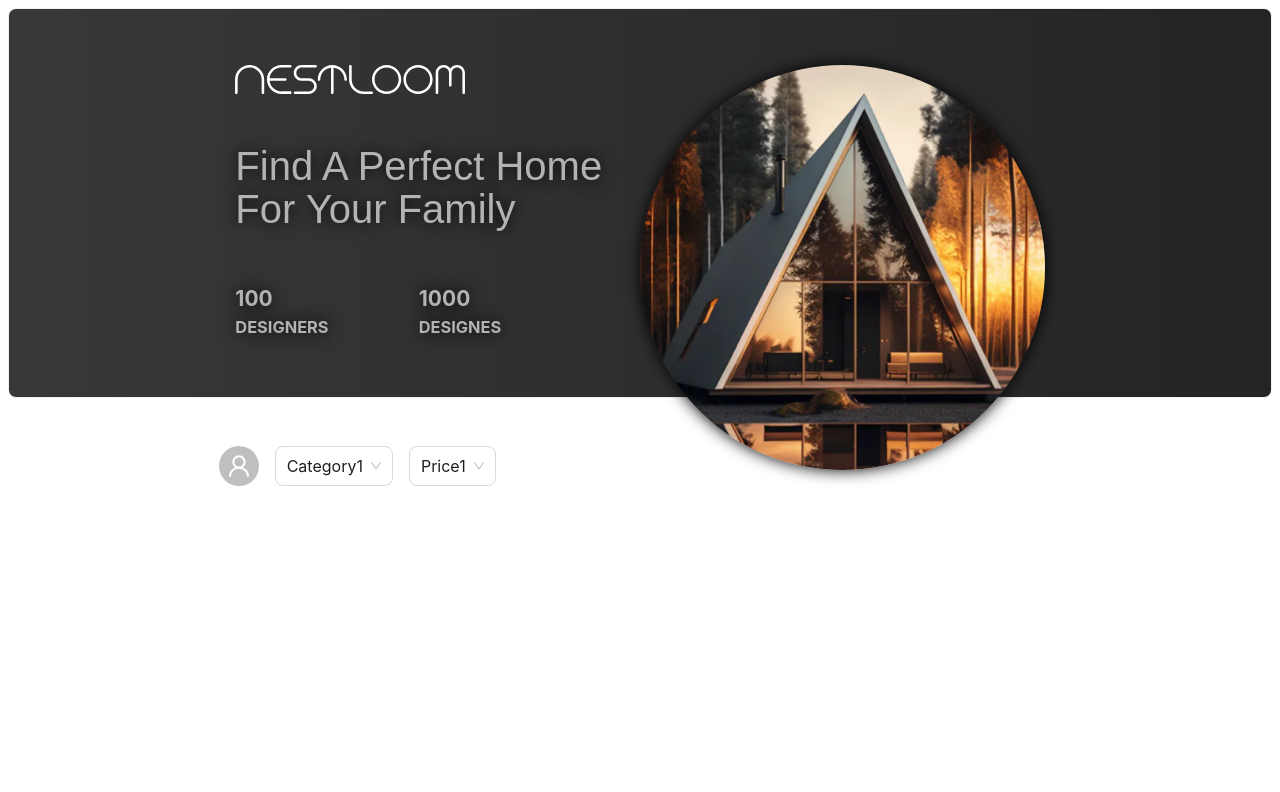
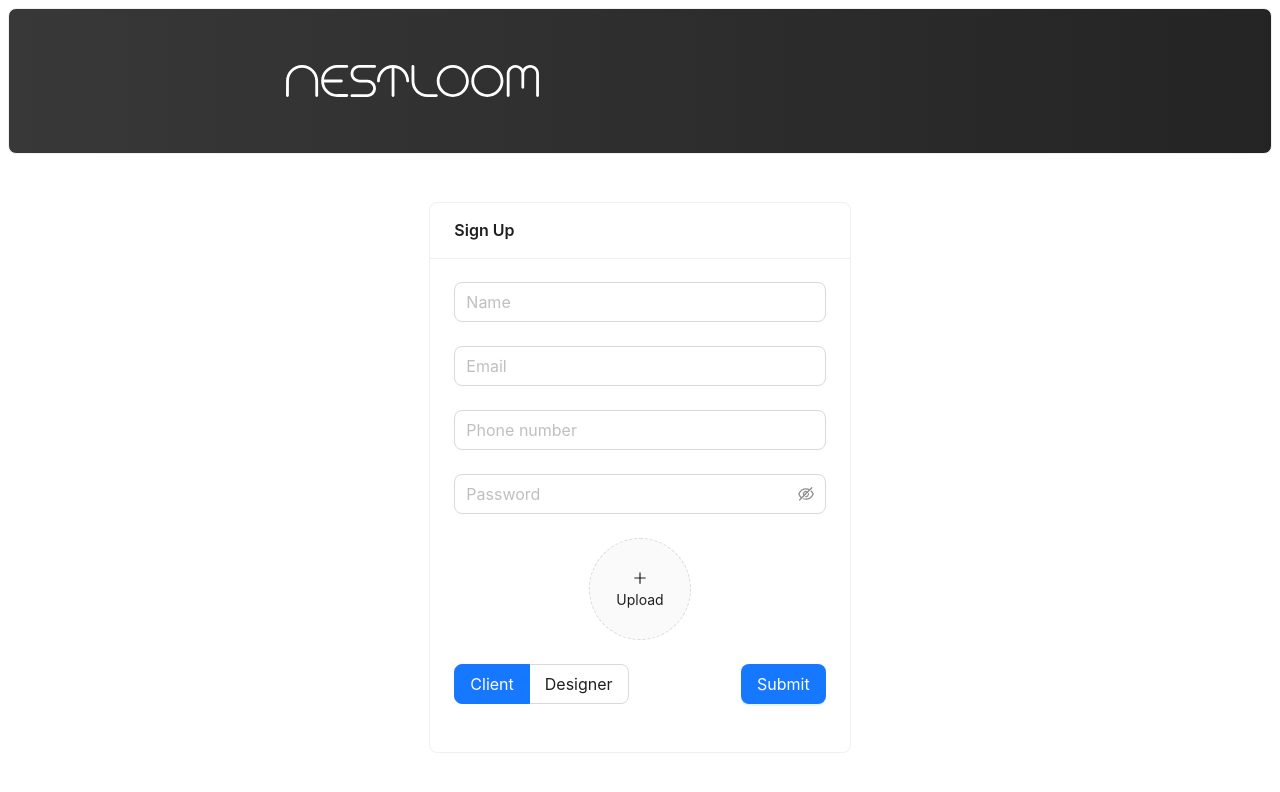
Before and after one commit to LAdam-ix/pb138-catalogue-of-houses, a React (Vite) app in the folder frontend/: page /signup in a window 1280 px wide. Shown: the top 792 px of the page. Built offline with nearby package versions, Linux system fonts and the light colour scheme.

Commit message:
feat(components): adds signup components

```diff
--- a/frontend/src/App.tsx
+++ b/frontend/src/App.tsx
@@ -1,7 +1,15 @@
+import { Route, Routes } from "react-router-dom";
+
 import { MainIndex } from "./components/main";
+import { SignUp } from "./components/sign/SignUp";
 
 function App() {
-  return <MainIndex />;
+  return (
+    <Routes>
+      <Route path="/" element={<MainIndex />} />
+      <Route path="signup" element={<SignUp />} />
+    </Routes>
+  )
 }
 
 export default App;
--- a/frontend/src/components/main/Header.tsx
+++ b/frontend/src/components/main/Header.tsx
@@ -18,7 +18,7 @@ export const Header = () => {
               <Space direction="vertical" size="large">
                 <Row>
                   <Col span={15}>
-                    <Image src={logo} alt="Logo" />
+                    <Image preview={false} src={logo} alt="Logo" />
                   </Col>
                 </Row>
                 <Row>
--- a/frontend/src/components/main/Panel.tsx
+++ b/frontend/src/components/main/Panel.tsx
@@ -1,11 +1,12 @@
 import { UserOutlined } from "@ant-design/icons";
 import { Row, Col, Avatar, Select, Space, Popover, Button } from "antd";
+import { Link } from "react-router-dom";
 
 const content = (
   <>
     <Space size="middle">
       <Button type="primary">Sign In</Button>
-      <Button type="primary">Sign Up</Button>
+      <Link to='/signup'><Button type="primary">Sign Up</Button></Link>
     </Space>
   </>
 );
--- /dev/null
+++ b/frontend/src/components/sign/AvatarUpload.tsx
@@ -0,0 +1,29 @@
+import { Control, Controller, FieldErrors, FieldValues } from "react-hook-form";
+import { Form, Upload } from "antd";
+import { PlusOutlined } from "@ant-design/icons";
+
+type InputFieldProps = {
+  name: string;
+  placeholder: string;
+  control: Control<FieldValues, unknown>;
+  errors: FieldErrors<FieldValues>;
+};
+
+export const AvatarUpload = (props: InputFieldProps) => {
+  return (
+    <Controller
+      name={props.name}
+      control={props.control}
+      render={({ field }) => (
+        <Form.Item help={props.errors[props.name]?.message?.toString()}>
+          <Upload {...field} maxCount={1} listType="picture-circle">
+            <div>
+              <PlusOutlined />
+              <div>Upload</div>
+            </div>
+          </Upload>
+        </Form.Item>
+      )}
+    />
+  );
+};
--- /dev/null
+++ b/frontend/src/components/sign/Header.tsx
@@ -0,0 +1,20 @@
+import { Row, Col, Card, Image } from "antd";
+import { Link } from "react-router-dom";
+
+import logo from "../../assets/images/logo.svg";
+
+export const Header = () => {
+  return (
+    <Row justify="center">
+      <Col span={24}>
+        <Card className="bg-gradient">
+          <Col span={12} md={{ span: 5, offset: 5 }}>
+            <Link to="/">
+              <Image preview={false} src={logo} />
+            </Link>
+          </Col>
+        </Card>
+      </Col>
+    </Row>
+  );
+};
--- /dev/null
+++ b/frontend/src/components/sign/InputField.tsx
@@ -0,0 +1,28 @@
+import { Control, Controller, FieldErrors, FieldValues } from "react-hook-form";
+import { Form, Input } from "antd";
+
+type InputFieldProps = {
+  name: string;
+  placeholder: string;
+  control: Control<FieldValues, unknown>;
+  errors: FieldErrors<FieldValues>;
+};
+
+export const InputField = (props: InputFieldProps) => {
+  return (
+    <Controller
+      name={props.name}
+      control={props.control}
+      render={({ field }) => (
+        <Form.Item help={props.errors[props.name]?.message?.toString()}>
+          <Input
+            size="large"
+            {...field}
+            placeholder={props.placeholder}
+            status={props.errors[props.name]?.message ? "error" : ""}
+          />
+        </Form.Item>
+      )}
+    />
+  );
+};
--- /dev/null
+++ b/frontend/src/components/sign/PasswordField.tsx
@@ -0,0 +1,28 @@
+import { Control, Controller, FieldErrors, FieldValues } from "react-hook-form";
+import { Form, Input } from "antd";
+
+type InputFieldProps = {
+  name: string;
+  placeholder: string;
+  control: Control<FieldValues, unknown>;
+  errors: FieldErrors<FieldValues>;
+};
+
+export const PasswordField = (props: InputFieldProps) => {
+  return (
+    <Controller
+      name={props.name}
+      control={props.control}
+      render={({ field }) => (
+        <Form.Item help={props.errors[props.name]?.message?.toString()}>
+          <Input.Password
+            size="large"
+            {...field}
+            placeholder={props.placeholder}
+            status={props.errors[props.name]?.message ? "error" : ""}
+          />
+        </Form.Item>
+      )}
+    />
+  );
+};
--- /dev/null
+++ b/frontend/src/components/sign/RoleRadio.tsx
@@ -0,0 +1,28 @@
+import { Control, Controller, FieldValues } from "react-hook-form";
+import { Form, Radio } from "antd";
+
+type RoleRadioProps = {
+  name: string;
+  control: Control<FieldValues, unknown>;
+};
+
+export const RoleRadio = (props: RoleRadioProps) => {
+  return (
+    <Controller
+      name="role"
+      control={props.control}
+      render={({ field }) => (
+        <Form.Item>
+          <Radio.Group
+            {...field}
+            size="large"
+            options={["Client", "Designer"]}
+            optionType="button"
+            buttonStyle="solid"
+            defaultValue="Client"
+          />
+        </Form.Item>
+      )}
+    />
+  );
+};
--- /dev/null
+++ b/frontend/src/components/sign/SignUp.tsx
@@ -0,0 +1,18 @@
+import { Row, Col, Card } from "antd";
+import { SignUpForm } from "./SignUpForm";
+import { Header } from "./Header";
+
+export const SignUp = () => {
+  return (
+    <>
+      <Header />
+      <Row justify="center" className="mt-3">
+        <Col span={24} md={12} lg={8}>
+          <Card title="Sign Up">
+            <SignUpForm />
+          </Card>
+        </Col>
+      </Row>
+    </>
+  );
+};
--- /dev/null
+++ b/frontend/src/components/sign/SignUpForm.tsx
@@ -0,0 +1,92 @@
+import { Button, Form, Row, Col } from "antd";
+import { useForm } from "react-hook-form";
+import * as yup from "yup";
+import { yupResolver } from "@hookform/resolvers/yup";
+import { InputField } from "./InputField";
+import { AvatarUpload } from "./AvatarUpload";
+import { PasswordField } from "./PasswordField";
+import { RoleRadio } from "./RoleRadio";
+
+const schema = yup.object({
+  name: yup
+    .string()
+    .min(8, "Username has to be at least 8 characters long!")
+    .required("Username is required!"),
+  email: yup
+    .string()
+    .email("Email has invalid format!")
+    .required("Email is required!"),
+  phoneNumber: yup
+    .string()
+    .trim()
+    .matches(
+      /^\+[0-9]{12}$/,
+      "Phone number has to be in format: +XXXXXXXXXXXX!"
+    )
+    .required("Phone number is required!"),
+  password: yup
+    .string()
+    .min(8, "Password has to be at least 8 characters long!")
+    .required("Password is required!"),
+});
+
+export const SignUpForm = () => {
+  const {
+    control,
+    handleSubmit,
+    formState: { errors },
+  } = useForm({ resolver: yupResolver(schema) });
+
+  const onSubmit = handleSubmit((data) => {
+    console.log(data);
+  });
+
+  return (
+    <Form onFinish={onSubmit}>
+      <InputField
+        name="name"
+        placeholder="Name"
+        control={control}
+        errors={errors}
+      />
+      <InputField
+        name="email"
+        placeholder="Email"
+        control={control}
+        errors={errors}
+      />
+      <InputField
+        name="phoneNumber"
+        placeholder="Phone number"
+        control={control}
+        errors={errors}
+      />
+      <PasswordField
+        name="password"
+        placeholder="Password"
+        control={control}
+        errors={errors}
+      />
+      <Row justify="center">
+        <Col>
+          <AvatarUpload
+            name="avatar"
+            placeholder="avatar"
+            control={control}
+            errors={errors}
+          />
+        </Col>
+      </Row>
+      <Row justify="space-between">
+        <Col>
+          <RoleRadio name="role" control={control} />
+        </Col>
+        <Col>
+          <Button size="large" type="primary" htmlType="submit">
+            Submit
+          </Button>
+        </Col>
+      </Row>
+    </Form>
+  );
+};
--- a/frontend/src/main.tsx
+++ b/frontend/src/main.tsx
@@ -1,9 +1,12 @@
 import React from 'react'
 import ReactDOM from 'react-dom/client'
 import App from './App.tsx'
+import { BrowserRouter } from 'react-router-dom'
 
 ReactDOM.createRoot(document.getElementById('root') as HTMLElement).render(
   <React.StrictMode>
-    <App />
+    <BrowserRouter>
+      <App />
+    </BrowserRouter>
   </React.StrictMode>,
 )
```
